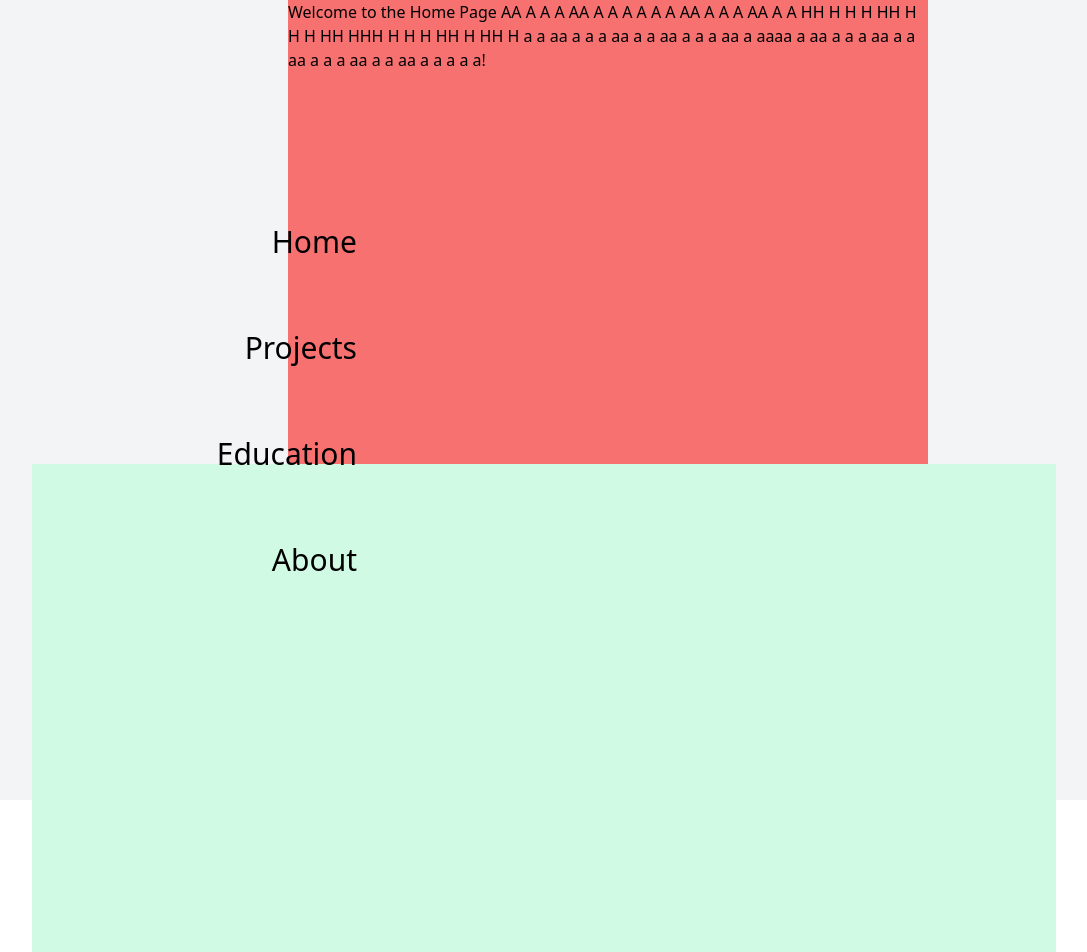
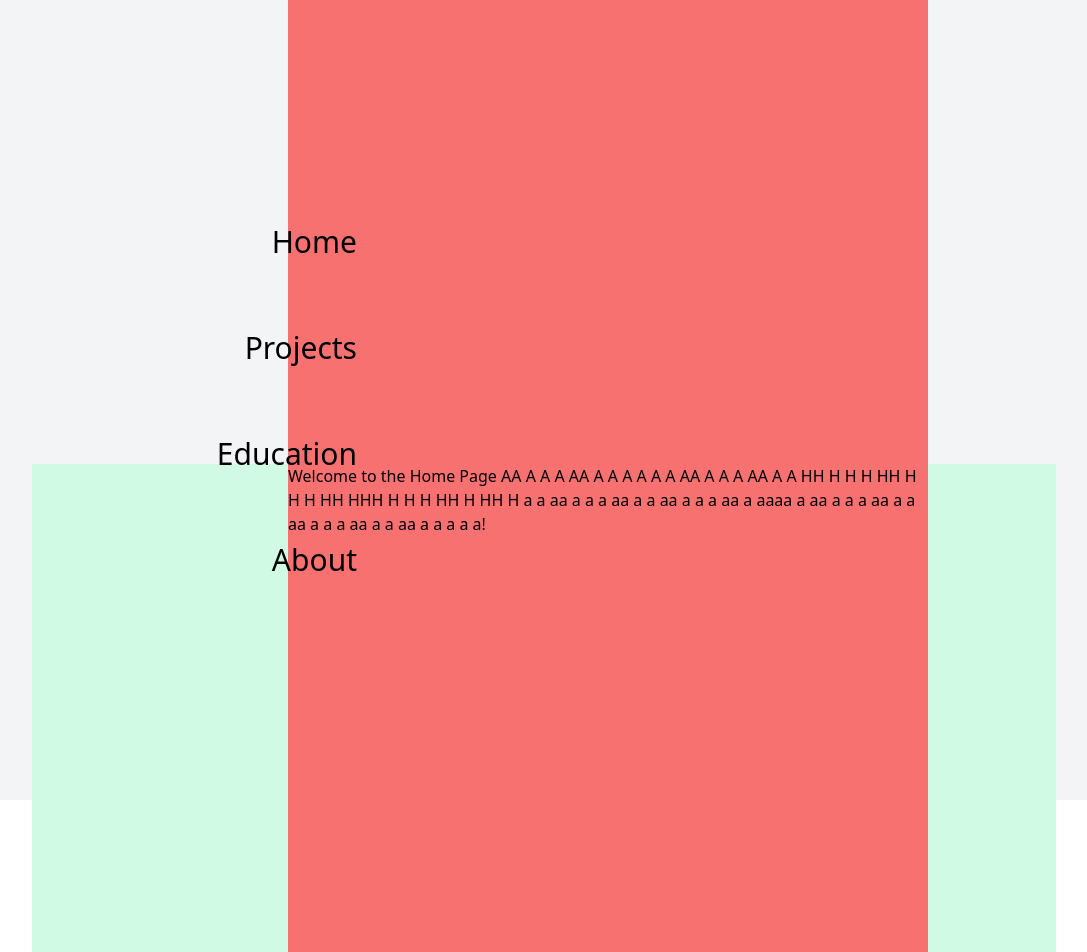
Before and after one commit to raymondcen/raymondportfolio, a React (Vite) app: page / in a window 1280 px wide. Shown: the top 952 px of the page, without its empty margins (96-1183 px from the left). Built offline with nearby package versions, Linux system fonts and the light colour scheme.

Commit message:
updated home page layout

```diff
--- a/src/pages/Home.jsx
+++ b/src/pages/Home.jsx
@@ -1,20 +1,22 @@
 const Home = () => {
   return (
-    <div className="inset-x-0 top-0 absolute bg-red-400 h-[1920px]
-                    md:ml-[30vw] md:mr-[20vw]">
+    // greenbox
+    <div className="inset-x-0 top-0 absolute bg-emerald-100 h-[1920px] resize
+                    md:mx-[10vw] md:my-[58vh]">
 
-      {/* green box visual */}
-      <div className="inset-x-0 top-0 absolute bg-emerald-100 h-[1920px] resize
-                    md:-ml-[20vw] md:-mr-[10vw] md:my-[58vh]">
+
+      <div className="inset-x-0 top-0 absolute bg-red-400 h-[1920px]
+                    md:ml-[20vw] md:mr-[10vw] md:-my-[58vh]">
+          <div className="mt-[58vh]">
+            <h1>
+              Welcome to the Home Page AA A A A AA A A A  A A A AA A A A
+              AA A A HH H H H HH H H H HH HHH H H H HH H HH H a a aa a a a
+              aa a a aa a a a aa a aaaa a aa a a a aa a a aa a a a aa a a aa
+              a a a a a!
+            </h1>
+          </div>
       </div>
 
-
-       <div className="">
-        <h1>Welcome to the Home Page AA A A A AA A A A  A A A AA A A A
-          AA A A HH H H H HH H H H HH HHH H H H HH H HH H a a aa a a a
-          aa a a aa a a a aa a aaaa a aa a a a aa a a aa a a a aa a a aa
-          a a a a a! </h1>
-        </div>
     </div>
   );
 };
```
